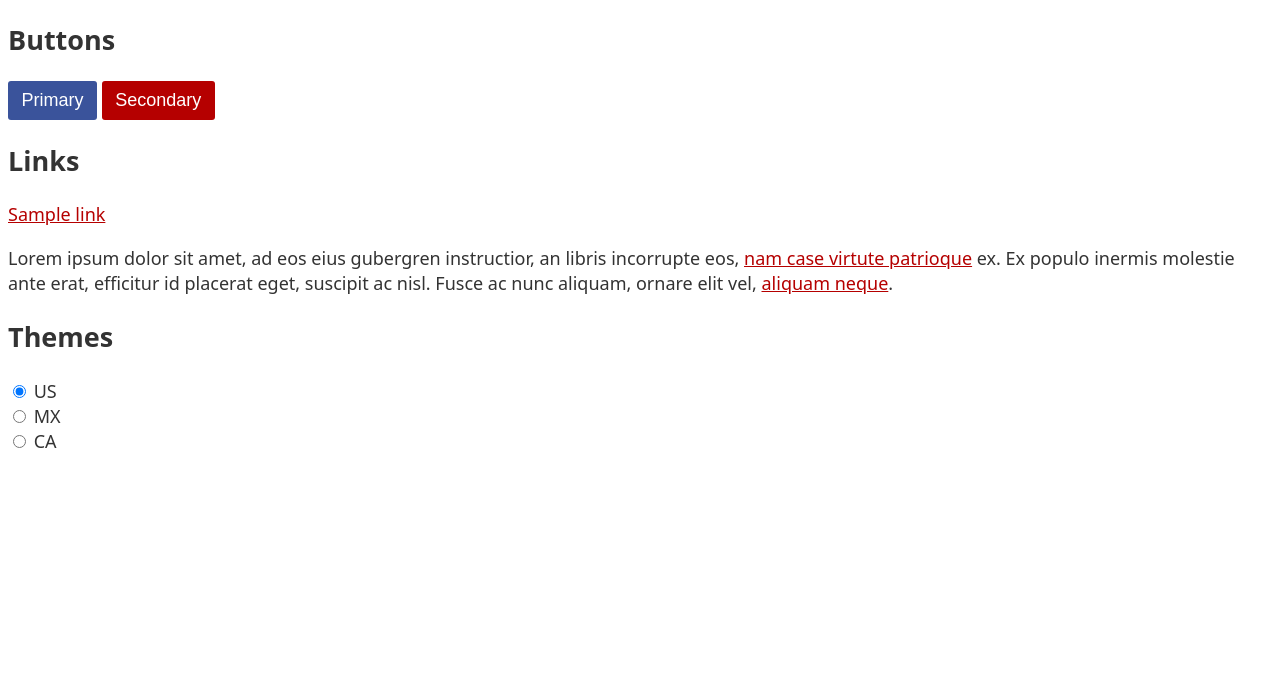
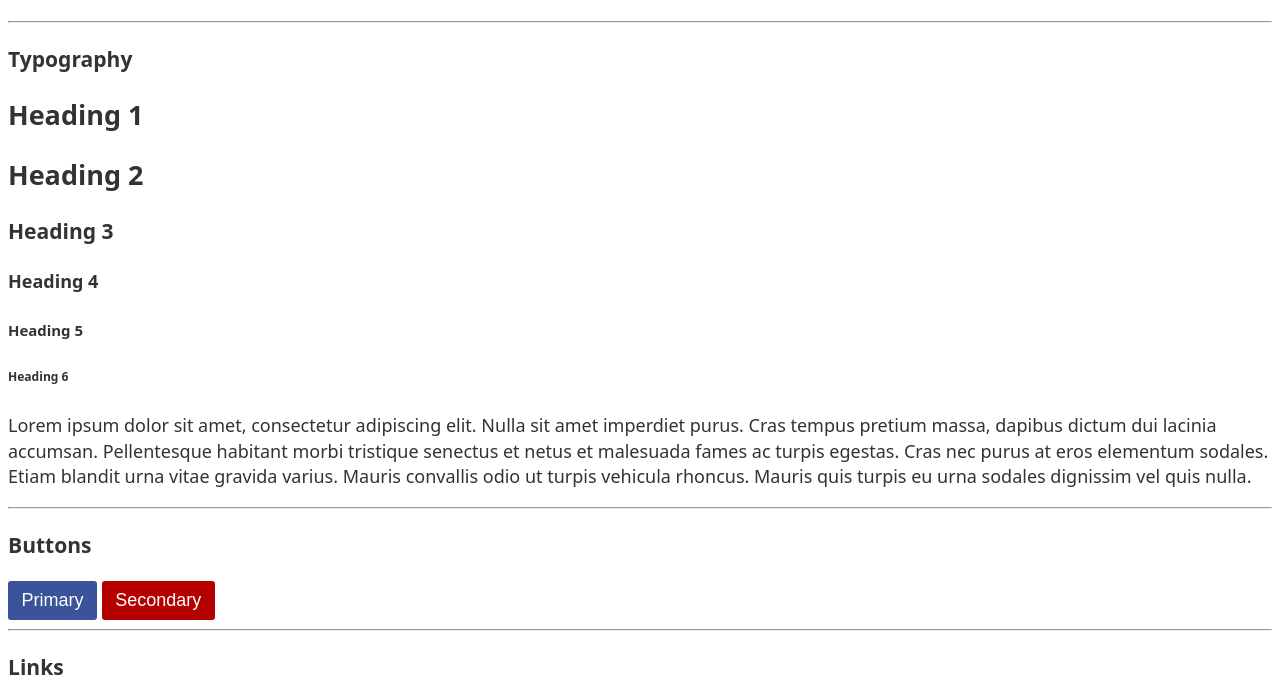
Before and after one commit to filoxo/new-css, a website: page index.html in a window 1280 px wide. Shown: the part 78-777 px from the top of the page. Drawn offline with Linux system fonts and the light colour scheme; files that its build step writes are made by us from their sources.

Commit message:
Add content

```diff
--- a/index.html
+++ b/index.html
@@ -5,20 +5,35 @@
         <meta http-equiv="x-ua-compatible" content="ie=edge">
         <title>New CSS</title>
         <meta name="viewport" content="width=device-width, initial-scale=1, shrink-to-fit=no">
-        <link rel="stylesheet" href="dist/main.min.css">
+        <link rel="stylesheet" href="dist/main.css">
     </head>
     <body>
         <main>
-            <h1>New CSS</h1>
+            <h1 class="brand">New CSS</h1>
+            <hr>
             <section>
-                <h2>Buttons</h2>
+                <h3 class="light">Typography</h3>
+                <div>
+                    <h1>Heading 1</h1>
+                    <h2>Heading 2</h2>
+                    <h3>Heading 3</h3>
+                    <h4>Heading 4</h4>
+                    <h5>Heading 5</h5>
+                    <h6>Heading 6</h6>
+                    <p>Lorem ipsum dolor sit amet, consectetur adipiscing elit. Nulla sit amet imperdiet purus. Cras tempus pretium massa, dapibus dictum dui lacinia accumsan. Pellentesque habitant morbi tristique senectus et netus et malesuada fames ac turpis egestas. Cras nec purus at eros elementum sodales. Etiam blandit urna vitae gravida varius. Mauris convallis odio ut turpis vehicula rhoncus. Mauris quis turpis eu urna sodales dignissim vel quis nulla.</p>
+                </div>
+            </section>
+            <hr>
+            <section>
+                <h3 class="light">Buttons</h3>
                 <div>
                     <button class="primary" type="button">Primary</button>
                     <button class="secondary" type="button">Secondary</button>
                 </div>
             </section>
+            <hr>
             <section>
-                <h2>Links</h2>
+                <h3 class="light">Links</h3>
                 <p>
                     <a href="https://www.google.com">Sample link</a>
                 </p>
@@ -26,8 +41,9 @@
                     Lorem ipsum dolor sit amet, ad eos eius gubergren instructior, an libris incorrupte eos, <a href="https://www.google.com">nam case virtute patrioque</a> ex. Ex populo inermis molestie ante erat, efficitur id placerat eget, suscipit ac nisl. Fusce ac nunc aliquam, ornare elit vel, <a href="https://www.google.com">aliquam neque</a>.
                 </p>
             </section>
+            <hr>
             <section>
-                <h2>Themes</h2>
+                <h3 class="light">Themes</h3>
                 <div>
                     <div>
                         <input type="radio" value="us" id="us" name="themeOption" checked>
```
